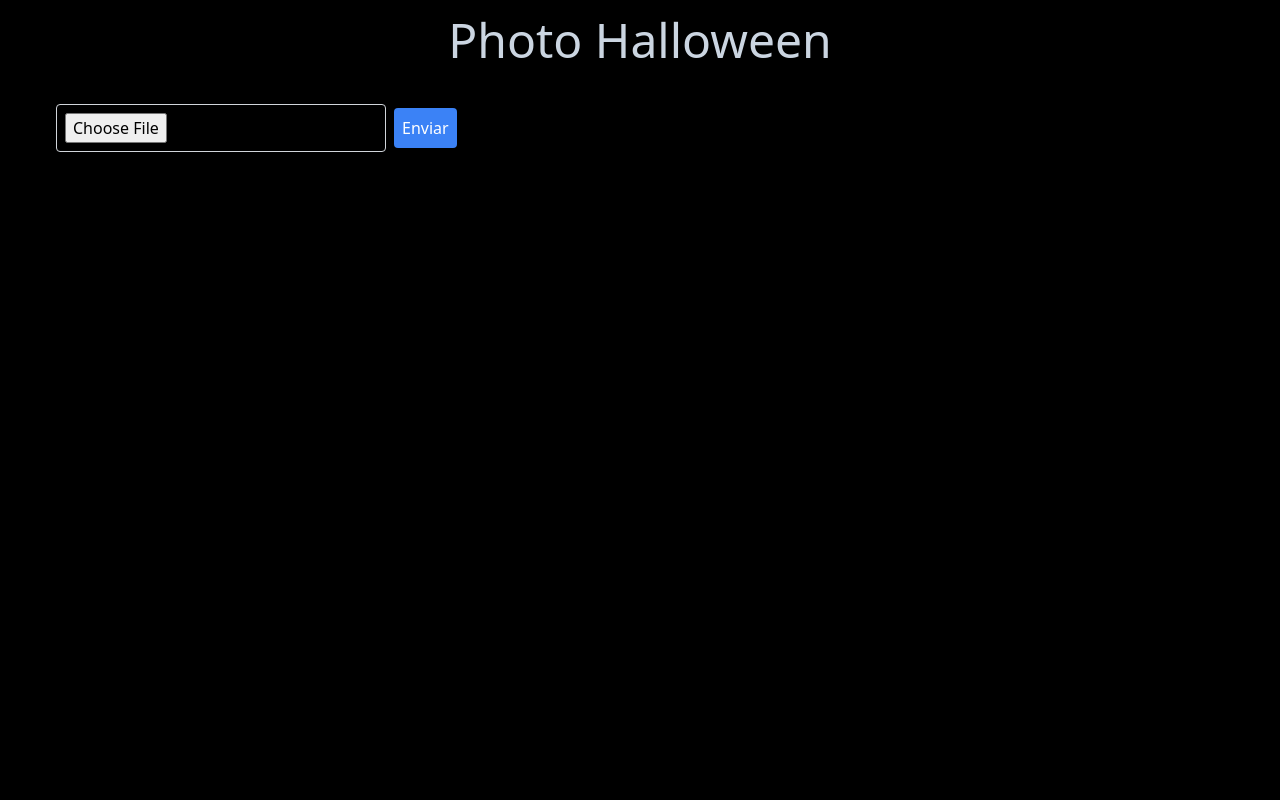
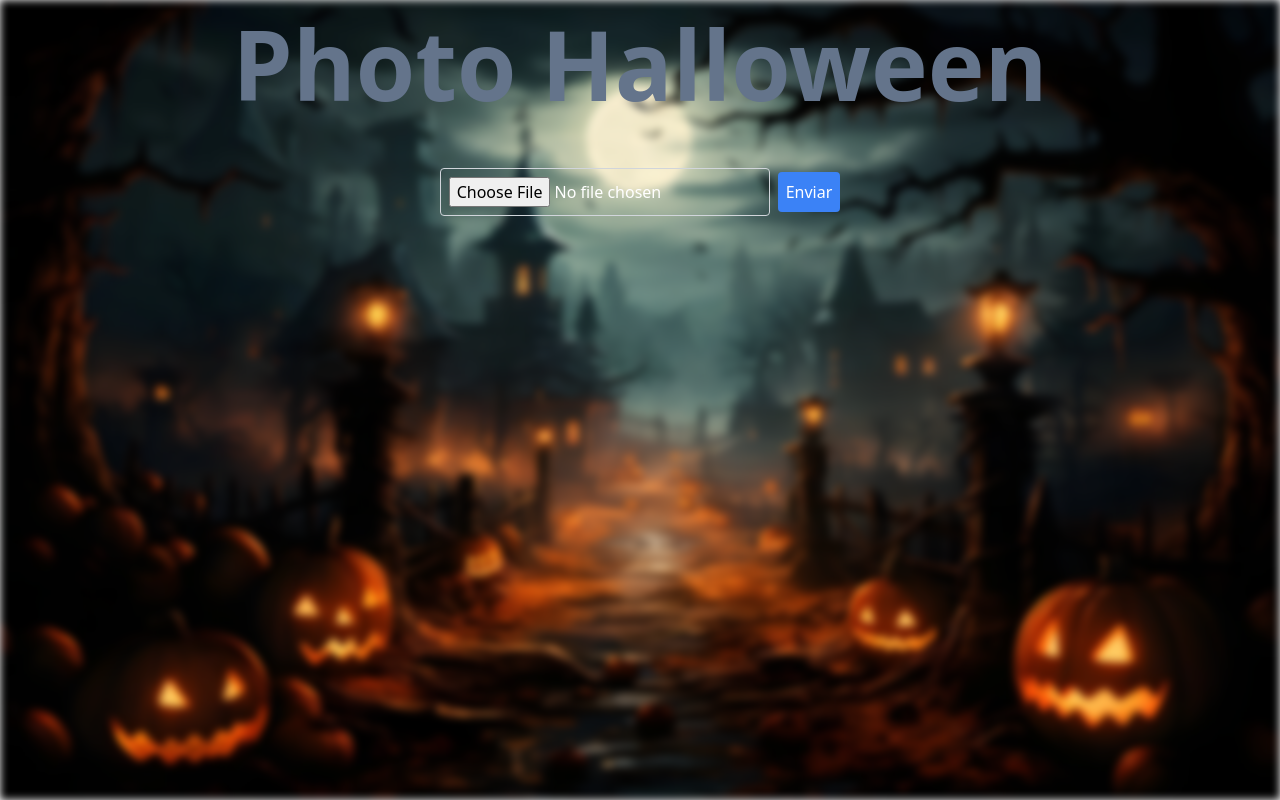
Before and after one commit to alejandroponce00/halloween_photo, a Next.js app: page / in a window 1280 px wide. Built offline with nearby package versions, Linux system fonts and the light colour scheme.

Commit message:
cambio de nombre

```diff
--- /dev/null
+++ b/src/app/components/fondo/fondo.jsx
@@ -0,0 +1,14 @@
+import Image from 'next/image'
+
+export default function Fondo() {
+  return (
+    <Image
+          alt="fondo"
+          src={"/imagenes/fondo_halloween.webp"}
+          className="imagen blur-sm h-screen  bg-cover bg-center"
+          // width={"560"}
+          //height={"200"}
+          fill={true}
+        />
+  )
+}
--- a/src/app/globals.css
+++ b/src/app/globals.css
@@ -2,4 +2,5 @@
 @tailwind components;
 @tailwind utilities;
 
-*{background: #000;}
+.imagen{object-fit: cover;
+    z-index: -2;}
--- a/src/app/page.js
+++ b/src/app/page.js
@@ -1,5 +1,6 @@
 "use client";
 import React, { useState } from "react";
+import Fondo from "./components/fondo/fondo";
 
 function HomePage() {
   const [file, setFiles] = useState(null);
@@ -42,7 +43,7 @@ function HomePage() {
       // Manipulación de la URL para agregar fondo de Halloween
       const halloweenBackgroundUrl = `${data.url.replace(
         "/upload/",
-        "/upload/e_gen_background_replace:prompt_Pon%20un%20fondo%20terror%20de%20halloween%20c_scale,w_800/"
+        "/upload/e_gen_background_replace:prompt_Pon%20un%20fondo%20de%20terror%20ambientado%20en%20halloween%20c_scale,w_800/"
       )}`;
 
       setTransformedUrl(halloweenBackgroundUrl);
@@ -56,10 +57,11 @@ function HomePage() {
   };
 
   return (
-    <div className="p-4 mx-10 ">
-      <h1 className="text-5xl text-center text-slate-300">Photo Halloween</h1>
-      <div className="my-10 fixed  ">
-      <form onSubmit={handleSubmit} >
+    <div className="p-4 mx-10">
+      <Fondo />
+      <h1 className="text-8xl text-center text-slate-500 font-bold">Photo Halloween</h1>
+      <div className="flex justify-center my-10">
+        <form onSubmit={handleSubmit} className="text-white my-4">
           <input
             type="file"
             accept="image/*"
@@ -71,24 +73,31 @@ function HomePage() {
           <button
             type="submit"
             disabled={loading}
-          className={`bg-blue-500 text-white rounded p-2 ${loading ? "opacity-50 cursor-not-allowed" : ""}`}
+            className={`bg-blue-500 text-white rounded p-2 ${
+              loading ? "opacity-50 cursor-not-allowed" : ""
+            }`}
           >
             {loading ? "Subiendo..." : "Enviar"}
           </button>
-      </form></div>
+        </form>
+      </div>
 
-      {error && <p className="text-red-500">{error}</p>}
+      {error && <p className="text-red-500 text-center">{error}</p>}
 
       {imageUrl && transformedUrl && (
-        <div className="flex justify-between mt-4 mx-10">
-          <div className="text-center">
-            <h3 className="py-5 text-slate-400 font-bold">Imagen original </h3>
-            <img src={imageUrl} alt="Imagen original" className="max-w-full h-auto" />
+        <div className="flex justify-between mt-10">
+          <div className="w-1/2 text-left">
+            <h3 className="py-2 text-red-200/40  text-center text-5xl">Imagen original</h3>
+            <img src={imageUrl} alt="Imagen original" className="w-full block max-h-screen object-cover border-double  border-2 border-sky-500 p-3"  />
           </div>
-          <div className="text-center">
+          <div className="w-1/2 text-center">
             {generating && <p>Generando imagen con fondo de Halloween...</p>}
-            <h3 className="py-5 text-slate-400 font-bold">Imagen con fondo de Halloween:</h3>
-            <img src={transformedUrl} alt="Imagen con fondo de Halloween" className="max-w-full h-auto" />
+            <h3 className="py-2 text-red-400/50   text-center text-5xl">Imagen con fondo de Halloween</h3>
+            <img
+              src={transformedUrl}
+              alt="Imagen con fondo de Halloween"
+              className="w-full block max-h-screen object-cover border-double  border-2 border-red-500 p-3 "
+            />
           </div>
         </div>
       )}
```
Also changed, not shown: public/imagenes/fondo_halloween.webp (added). Lines whose indentation alone changed are shown as unchanged.
